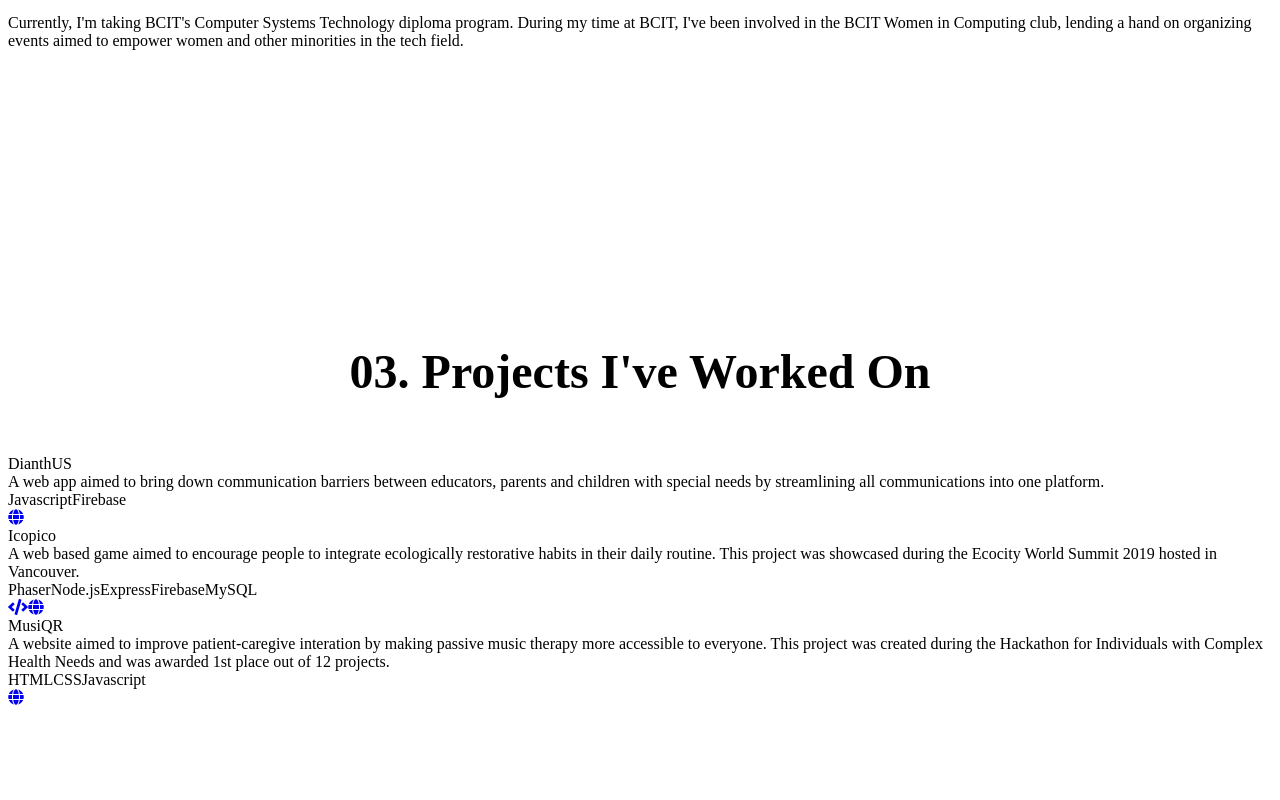
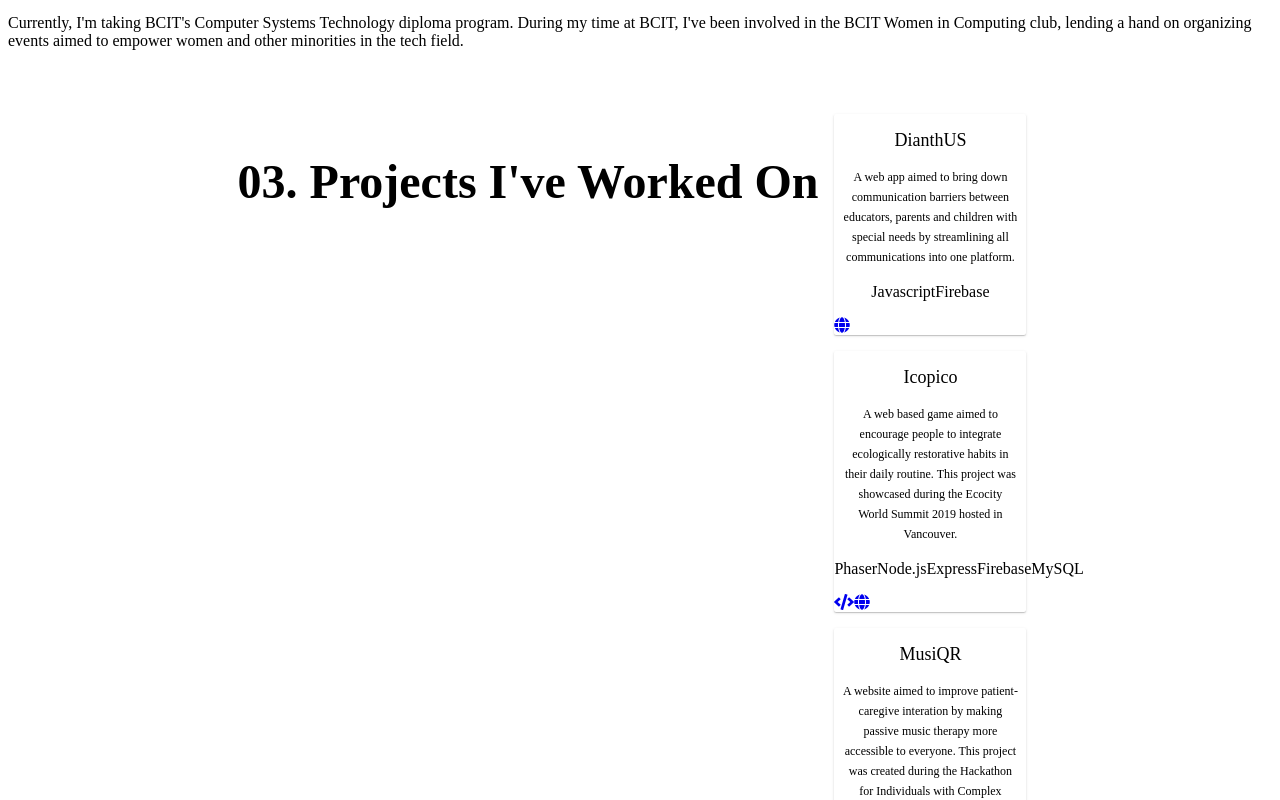
Before and after one commit to mlayon/portfolio, a React (Create React App) app in the folder personal-website/: page / in a window 1280 px wide. Shown: the part 1027-1827 px from the top of the page. Built offline with nearby package versions, Linux system fonts and the light colour scheme.

Commit message:
added card stylings

```diff
--- a/personal-website/src/components/ProjectItem.js
+++ b/personal-website/src/components/ProjectItem.js
@@ -1,4 +1,5 @@
 import React from "react";
+import "../stylings/projectitem.scss";
 
 const ProjectItem = (props) => {
   if (props.render) {
--- /dev/null
+++ b/personal-website/src/stylings/projectitem.scss
@@ -0,0 +1,61 @@
+$border-radius: 2px;
+
+.project-item {
+  display: flex;
+  flex-direction: column;
+  margin: 0.5rem 0;
+  border-radius: $border-radius;
+  transition: all .2s ease-in-out;
+  box-shadow: 0 1px 1px 0 rgba(0, 0, 0, 0.14), 0 1px 3px 0 rgba(0, 0, 0, 0.12),
+    0 2px 1px -2px rgba(0, 0, 0, 0.2);
+  width: 12rem;
+  margin: 1rem 1rem;
+
+  &:hover {
+    transform: translate3d(0, -5px, 0);
+  }
+
+  &__title {
+    flex: 1;
+    padding: 1rem 1.5rem;
+    font-size: 1.125rem;
+    font-weight: 400;
+    text-align: center;
+  }
+
+  &__desc {
+    display: flex;
+    flex-direction: column;
+    padding: 0 0.5rem;
+    font-size: 0.75rem;
+    font-weight: 400;
+    text-align: center;
+    line-height: 1.25rem;
+
+  }
+
+  &__tag {
+    padding: 1rem 0;
+    font-size: 1rem;
+    font-weight: 100;
+    text-align: center;
+  }
+
+  &__links {
+    padding: 0 0 0.75rem;
+    display: flex;
+    justify-content: space-around;
+    font-size: 0.875rem;
+    font-weight: 400;
+
+    a {
+      padding-bottom: 0.25rem;
+      border-bottom: 2px solid transparent;
+
+      &:hover {
+        cursor: pointer;
+        border-bottom: 2px solid inherit;
+      }
+    }
+  }
+}
```
